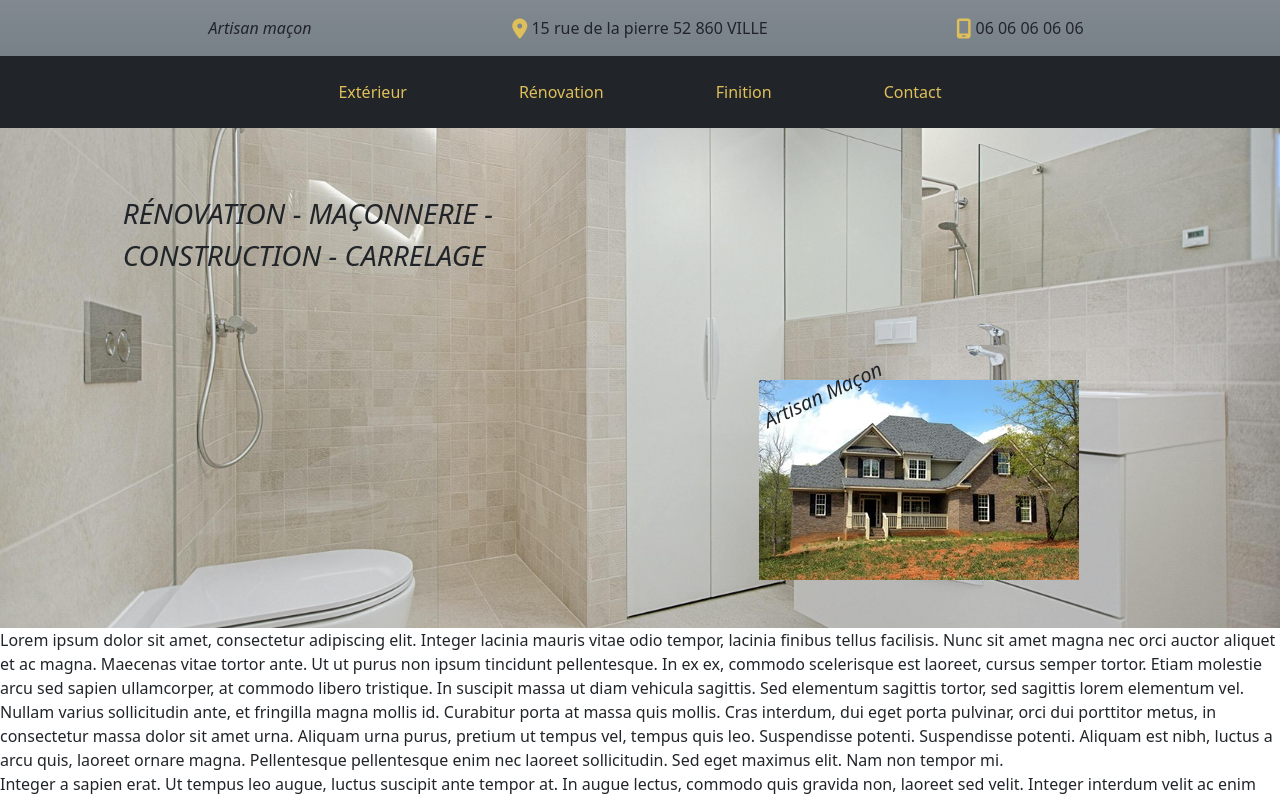
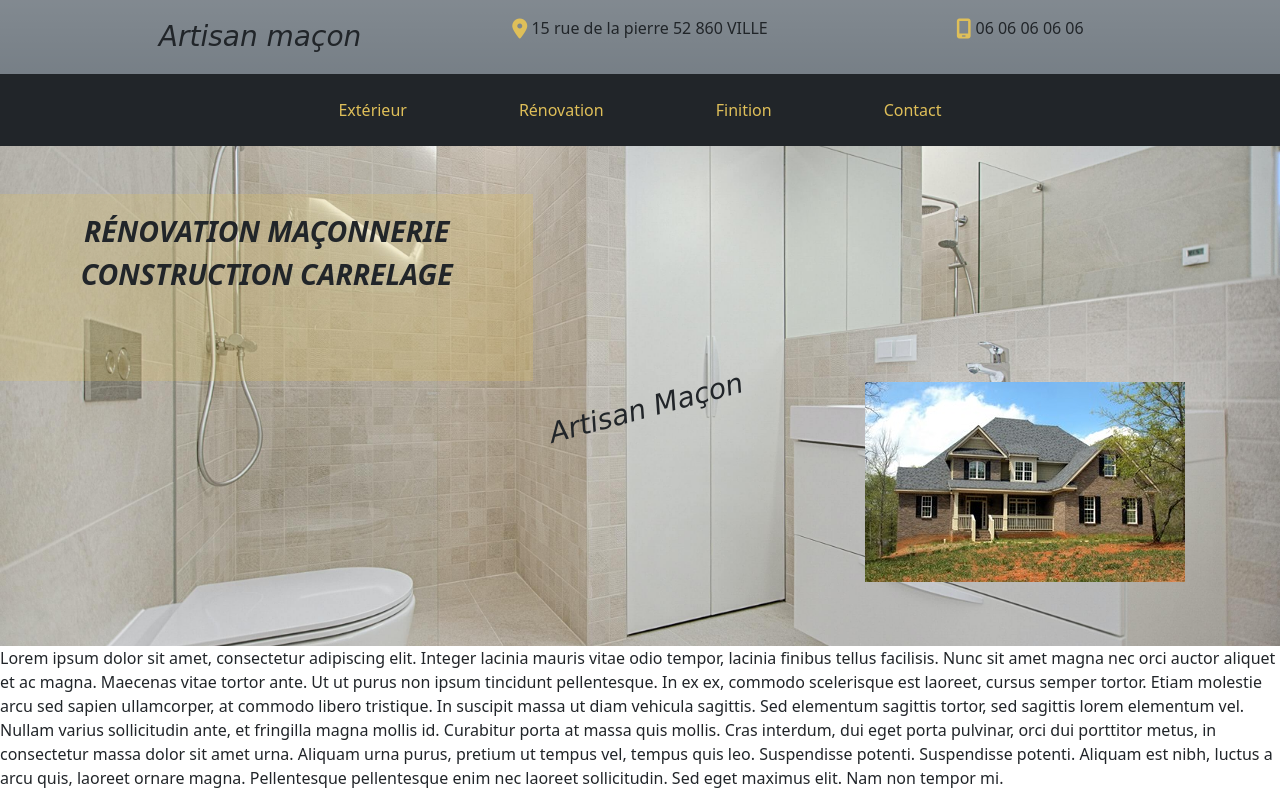
Before and after one commit to Aurelie1201/site-artisan, a website: page index.html in a window 1280 px wide. Shown: the top 795 px of the page. Drawn offline with nearby package versions, Linux system fonts and the light colour scheme.

Commit message:
fin header / presentation

```diff
--- a/index.html
+++ b/index.html
@@ -13,15 +13,15 @@
     <header class="bg-secondary bg-gradient">
         <div class="container">
             <div class="row">
-                <div class="col-12 col-md-4 text-center my-3">
+                <div class="name col-12 col-md-4 text-center my-3 fs-3">
                     <em>Artisan maçon</em>
                 </div>
                 <div class="col-12 col-md-4 text-center my-3">
-                    <i class="fa-solid fa-lg fa-location-dot"></i>
+                    <span class="text-primary"><i class="fa-solid fa-lg fa-location-dot"></i></span>
                     <span>15 rue de la pierre 52 860 VILLE</span>
                 </div>
                 <div class="col-12 col-md-4 text-center my-3">
-                    <i class="fa-solid fa-lg fa-mobile-screen"></i>
+                    <span class="text-primary"><i class="fa-solid fa-lg fa-mobile-screen"></i></span>
                     <span>06 06 06 06 06</span>
                 </div>
             </div>
@@ -36,16 +36,16 @@
                 <div class="collapse navbar-collapse justify-content-center" id="navbarToggle">
                     <ul class="navbar-nav justify-content-center">
                         <li class="nav-item px-4 px-md-5 text-center active">
-                            <a class="nav-link" href="#">Extérieur</a>
+                            <a class="nav-link text-primary" href="#">Extérieur</a>
                         </li>
                         <li class="nav-item px-4 px-md-5 text-center">
-                            <a class="nav-link" href="#">Rénovation</a>
+                            <a class="nav-link text-primary" href="#">Rénovation</a>
                         </li>
                         <li class="nav-item px-4 px-md-5 text-center">
-                            <a class="nav-link" href="#">Finition</a>
+                            <a class="nav-link text-primary" href="#">Finition</a>
                         </li>
                         <li class="nav-item px-4 px-md-5 text-center">
-                            <a class="nav-link" href="#">Contact</a>
+                            <a class="nav-link text-primary" href="#">Contact</a>
                         </li>
                     </ul>
                 </div>
@@ -58,17 +58,17 @@
         <section class="section-presentation">
             <div class="container-fluid">
                 <div class="row">
-                    <div class="p-3 col-5 mt-5 offset-1 align-self-start">
-                        <p class="text-uppercase fs-3 fst-italic">rénovation - maçonnerie - construction - carrelage</p>
+                    <div class="marg-bottom col-md-5 offset-4 offset-md-1 align-md-self-start m-auto m-md-0 mt-md-5 p-md-3 text-center text-uppercase fw-bold fs-2 fs-md-3 fst-italic">
+                        rénovation maçonnerie construction carrelage
                     </div>
-                    <!-- <div class="align-self-center col-3"></div> -->
-                    <div class="col-4 mb-5 offset-1 align-self-end">
-                        <div class="fs-5 fst-italic text-rotate">Artisan Maçon</div>
+                    <div class="d-none d-md-block name col-3 align-self-center fs-3 fst-italic text-rotate">Artisan Maçon</div>
+                    <div class="d-none d-md-block col-4 align-self-end mb-5 pb-3 ">
                         <img src="./images/maison.jpg" alt="maison" class="img-fluid">
                     </div>
                 </div>
             </div>
         </section>
+
         <section>
             <p>
                 Lorem ipsum dolor sit amet, consectetur adipiscing elit. Integer lacinia mauris vitae odio tempor, lacinia finibus tellus facilisis. Nunc sit amet magna nec orci auctor aliquet et ac magna. Maecenas vitae tortor ante. Ut ut purus non ipsum tincidunt pellentesque. In ex ex, commodo scelerisque est laoreet, cursus semper tortor. Etiam molestie arcu sed sapien ullamcorper, at commodo libero tristique. In suscipit massa ut diam vehicula sagittis. Sed elementum sagittis tortor, sed sagittis lorem elementum vel.<br/>
--- a/sass/layouts/_header.scss
+++ b/sass/layouts/_header.scss
@@ -1,11 +1,11 @@
-i{
-    color: rgb(223, 191, 89);
-};
+// i{
+//     color: rgb(223, 191, 89);
+// };
 
-.nav-link{
-    color: rgb(223, 191, 89) !important;
-};
+// .nav-link{
+//     color: rgb(223, 191, 89) !important;
+// };
 
-.color-light{
-    color: rgb(223, 191, 89) !important;
-};
+// .color-light{
+//     color: rgb(223, 191, 89) !important;
+// };
--- a/sass/main.scss
+++ b/sass/main.scss
@@ -1,3 +1,4 @@
+@import "./utils/_variables_overrides";
 @import "../node_modules/bootstrap/scss/bootstrap.scss";
 
 @import "./layouts/header";
--- a/sass/pages/_presentation.scss
+++ b/sass/pages/_presentation.scss
@@ -4,9 +4,23 @@
     background-repeat: no-repeat;
     & .row{
         height: 500px;
+        @media screen and (max-width: 767.98px){
+            height: 300px;
+        }
+        & .fs-md-3{
+            @media screen and (min-width: 767.98px){
+                font-size: calc(1.3rem + 0.6vw) !important;
+            }
+        }
+        & .marg-bottom{
+            background: $primarytransparent;
+            @media screen and (min-width: 767.98px){
+                margin-bottom: 265px !important;
+            }
+        }
     };
     & .text-rotate{
-        transform: rotate(-25deg);
-        position: absolute;
+        transform: rotate(-15deg);
     };
+
 };
--- /dev/null
+++ b/sass/utils/__variables_overrides.scss
@@ -0,0 +1,6 @@
+$primary: rgb(223, 191, 89);
+$primarytransparent: rgba(223, 191, 89, 0.25);
+
+.name{
+    font-family: cursive, serif;
+}
```
Also changed, not shown: css/style.css, 1 other file.
